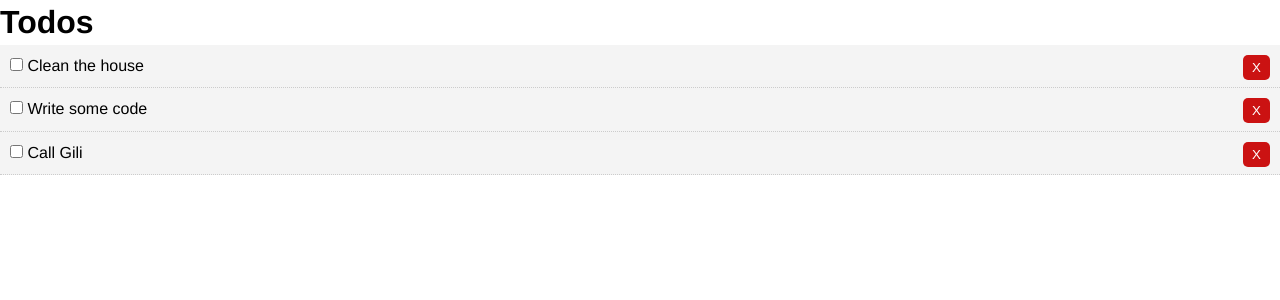
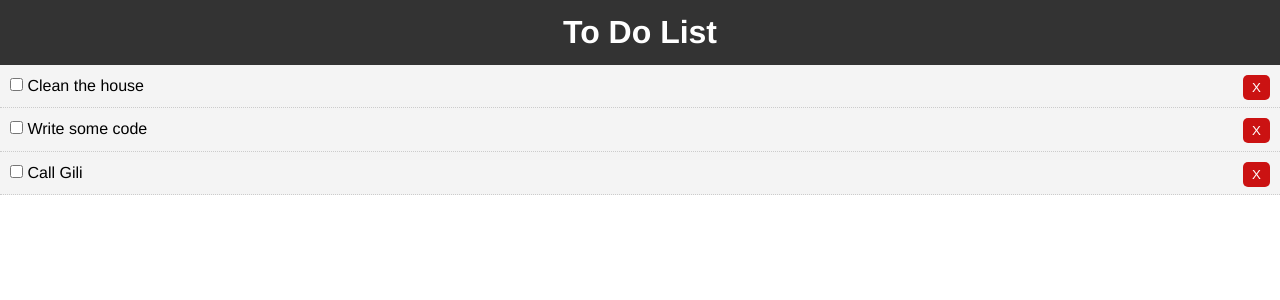
Before and after one commit to kerenKi/Just-Do-It, a Vue app: page / in a window 1280 px wide. Shown: the top 300 px of the page. Built offline with nearby package versions, Linux system fonts and the light colour scheme.

Commit message:
Add Header component

```diff
--- a/src/App.vue
+++ b/src/App.vue
@@ -1,15 +1,18 @@
 <template>
   <div id="app">
+    <Header />
     <Todos v-bind:todos="todos" v-on:del-todo="deleteTodo"/>
   </div>
 </template>
 
 <script>
 import Todos from './components/Todos'
+import Header from './components/Layout/Header'
 export default {
   name: 'app',
   components: {
-    Todos
+    Todos,
+    Header
   },
   methods: {
     deleteTodo(id){
--- /dev/null
+++ b/src/components/Layout/Header.vue
@@ -0,0 +1,25 @@
+<template>
+  <header class="header">
+    <h1>To Do List</h1>
+  </header>
+</template>
+
+<script>
+export default {
+  name:"header"
+}
+</script>
+
+<style scoped>
+  .header {
+    background: #333;
+    color:#fff;
+    text-align: center;
+    padding: 10px;
+  }
+
+  .header a {
+    color: #fff;
+    padding-right: 5px;
+  }
+</style>
--- a/src/components/Todos.vue
+++ b/src/components/Todos.vue
@@ -1,6 +1,5 @@
 <template>
   <div>
-    <h1>Todos</h1>
     <div v-bind:key="todo.id" v-for="todo in todos">
       <TodoItem  v-bind:todo="todo" v-on:del-todo="$emit('del-todo', todo.id)"/>
     </div>
```
